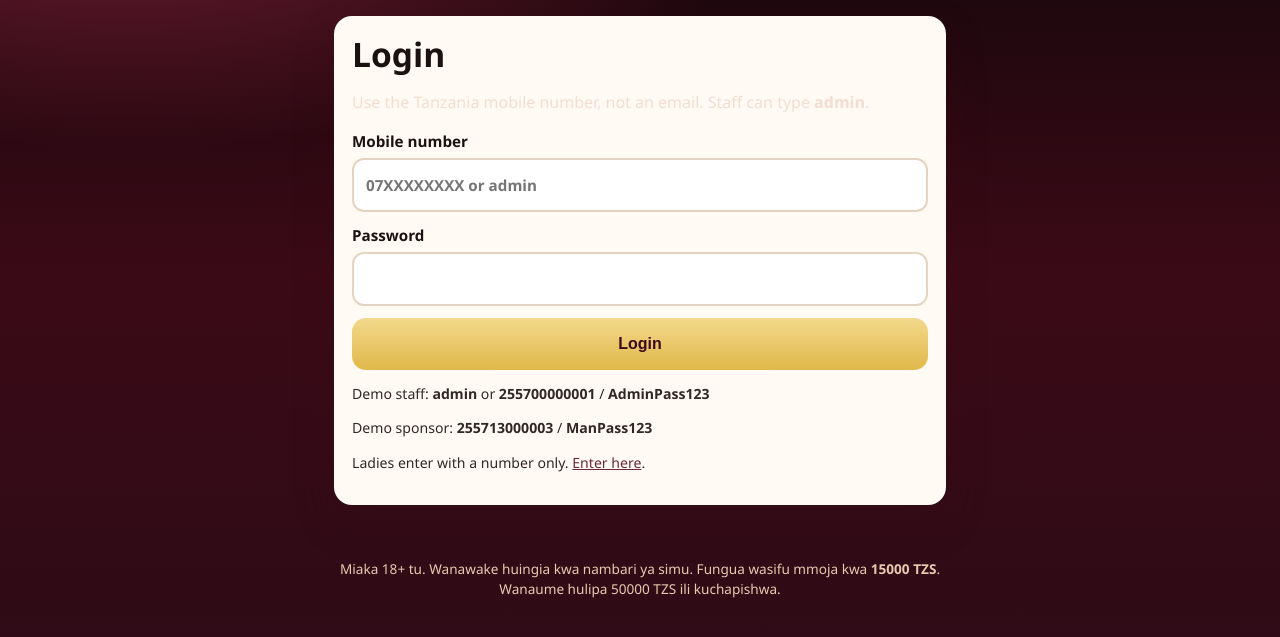
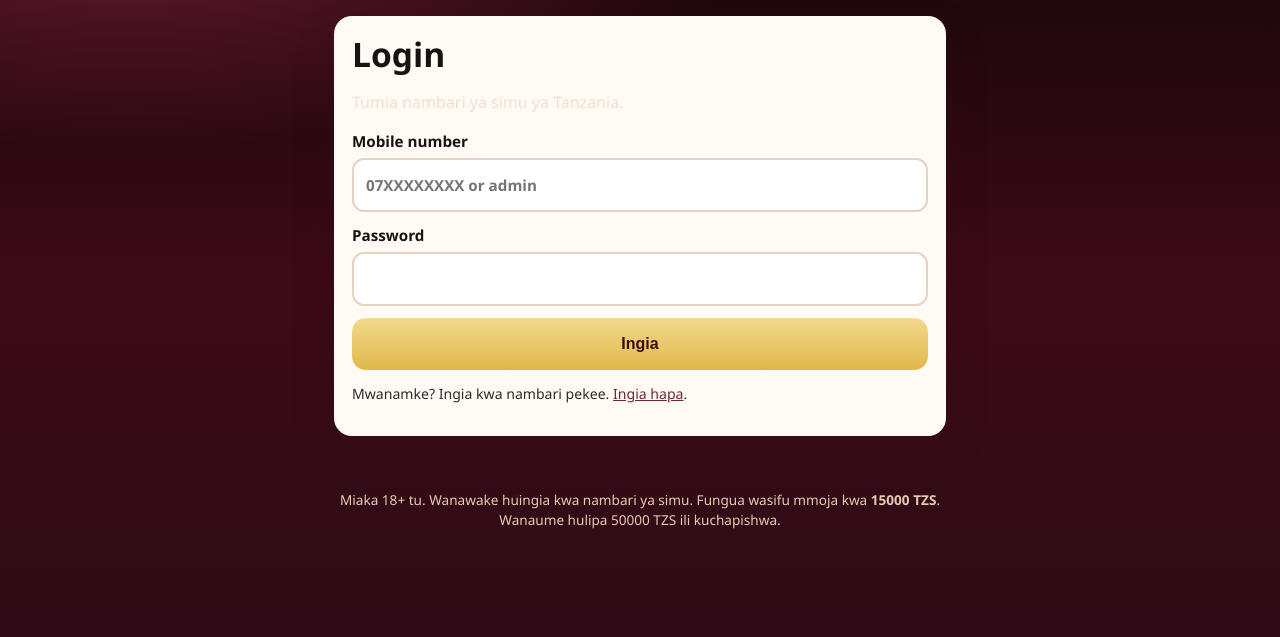
Before and after one commit to kengodhil/sponsa, a Django app: page /login/ in a window 1280 px wide. Shown: the part 47-684 px from the top of the page. Run offline with Django 5.2, Linux system fonts and the light colour scheme.

Commit message:
Translate login to Swahili and remove demo instruction text

```diff
--- a/frontend/templates/accounts/login.html
+++ b/frontend/templates/accounts/login.html
@@ -3,7 +3,7 @@
 {% block content %}
 <section class="card">
   <h1>Login</h1>
-  <p class="lead">Use the Tanzania mobile number, not an email. Staff can type <strong>admin</strong>.</p>
+  <p class="lead">Tumia nambari ya simu ya Tanzania.</p>
   <form method="post" class="stack">
     {% csrf_token %}
     {{ form.non_field_errors }}
@@ -14,10 +14,8 @@
         {{ field.errors }}
       </label>
     {% endfor %}
-    <button class="btn btn-gold" type="submit">Login</button>
+    <button class="btn btn-gold" type="submit">Ingia</button>
   </form>
-  <p class="tiny">Demo staff: <strong>admin</strong> or <strong>255700000001</strong> / <strong>AdminPass123</strong></p>
-  <p class="tiny">Demo sponsor: <strong>255713000003</strong> / <strong>ManPass123</strong></p>
-  <p class="tiny">Ladies enter with a number only. <a href="{% url 'accounts:join_lady' %}">Enter here</a>.</p>
+  <p class="tiny">Mwanamke? Ingia kwa nambari pekee. <a href="{% url 'accounts:join_lady' %}">Ingia hapa</a>.</p>
 </section>
 {% endblock %}
```
